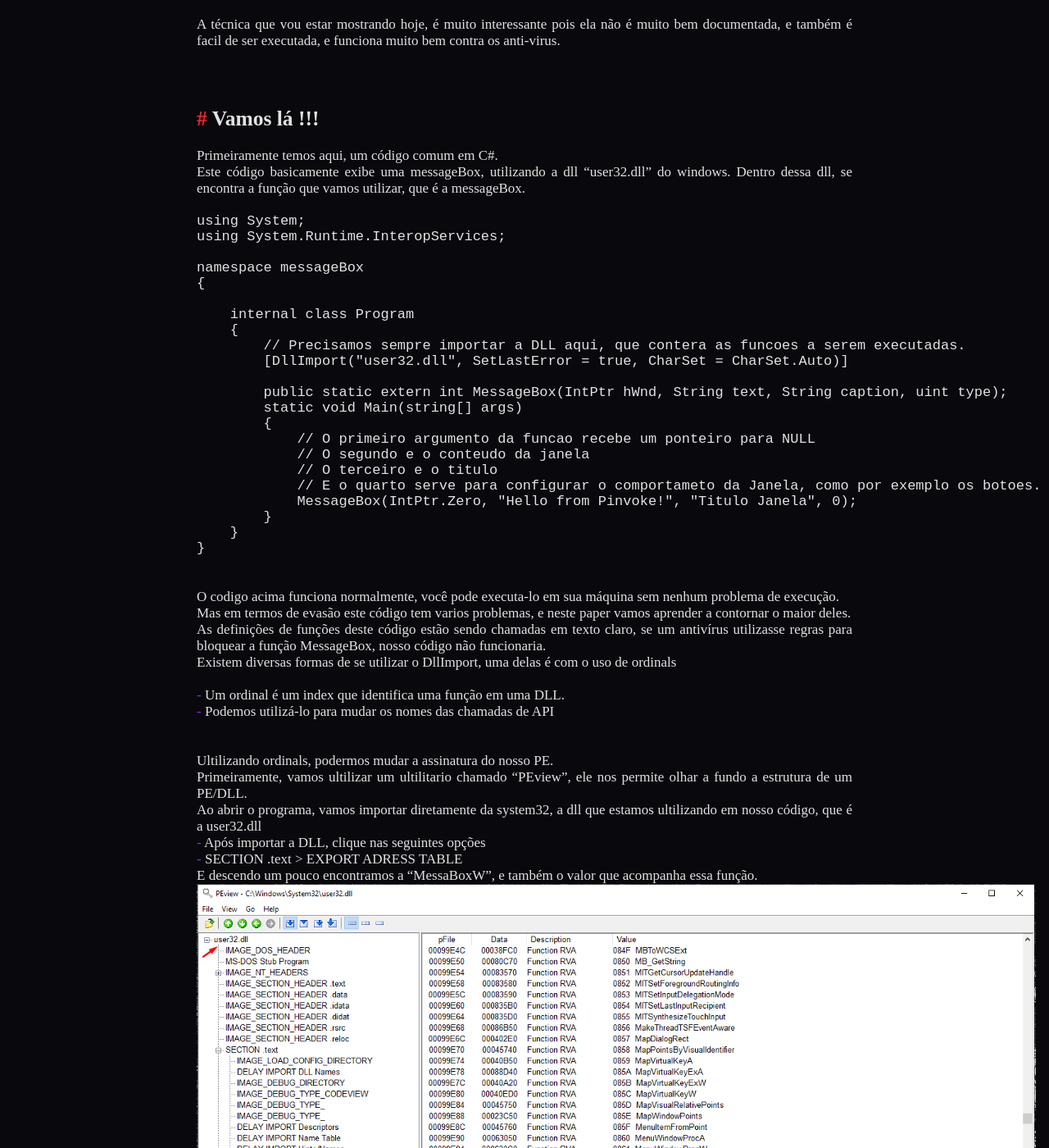
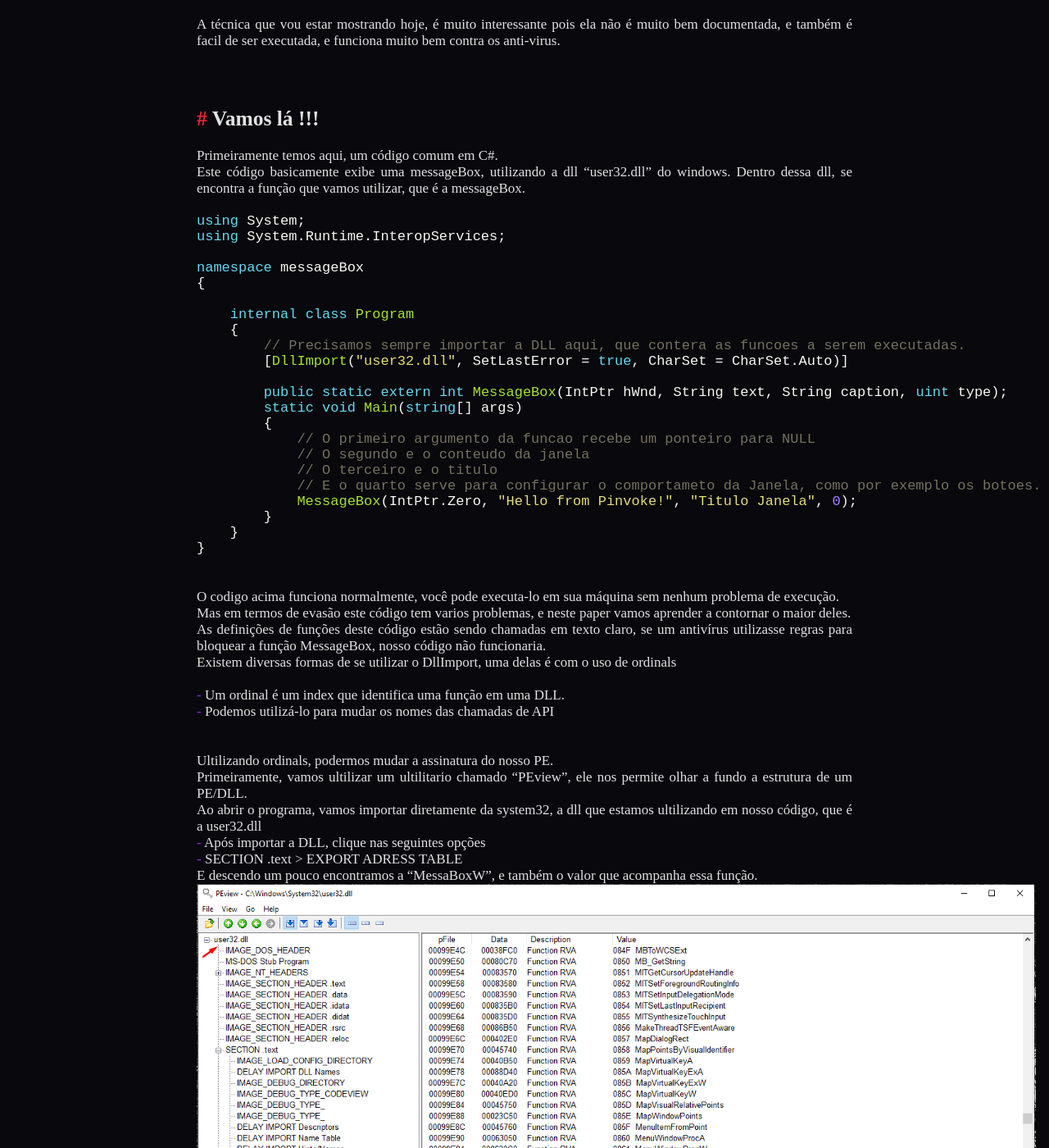
Before and after one commit to inferigang/inferigang.github.io, a Jekyll site: the page built from _posts/2023-06-23-hiding-system-calls-with-ordinals-in-c#.md, in a window 1280 px wide and 1400 px high, scrolled down 512 px. Shown: the whole window at 82% size. Built offline with Jekyll 4.4.1, drawn with Linux system fonts in a browser that asks for light colours; some of the changed text lies outside the part shown.

Commit message:
Update 2023-06-23-hiding-system-calls-with-ordinals-in-c#.md

````diff
--- a/_posts/2023-06-23-hiding-system-calls-with-ordinals-in-c#.md
+++ b/_posts/2023-06-23-hiding-system-calls-with-ordinals-in-c#.md
@@ -27,7 +27,7 @@
 Dentro dessa dll, se encontra a função que vamos utilizar, que é a messageBox.
 <br><br>
 
-```
+```csharp
 using System;
 using System.Runtime.InteropServices;
 
@@ -90,7 +90,7 @@
 - Porém aquele valor(index) foi convertido para decimal.
 <br><br>
 
-```
+```csharp
 
 using System;
 using System.Runtime.InteropServices;
@@ -127,4 +127,4 @@
 <br>
 Obrigado por ler, espero que ajude !!!
 <br>
-`Sit scientia tua veritas, persevera ad inferi`
+Sit scientia tua veritas, persevera ad inferi
````
